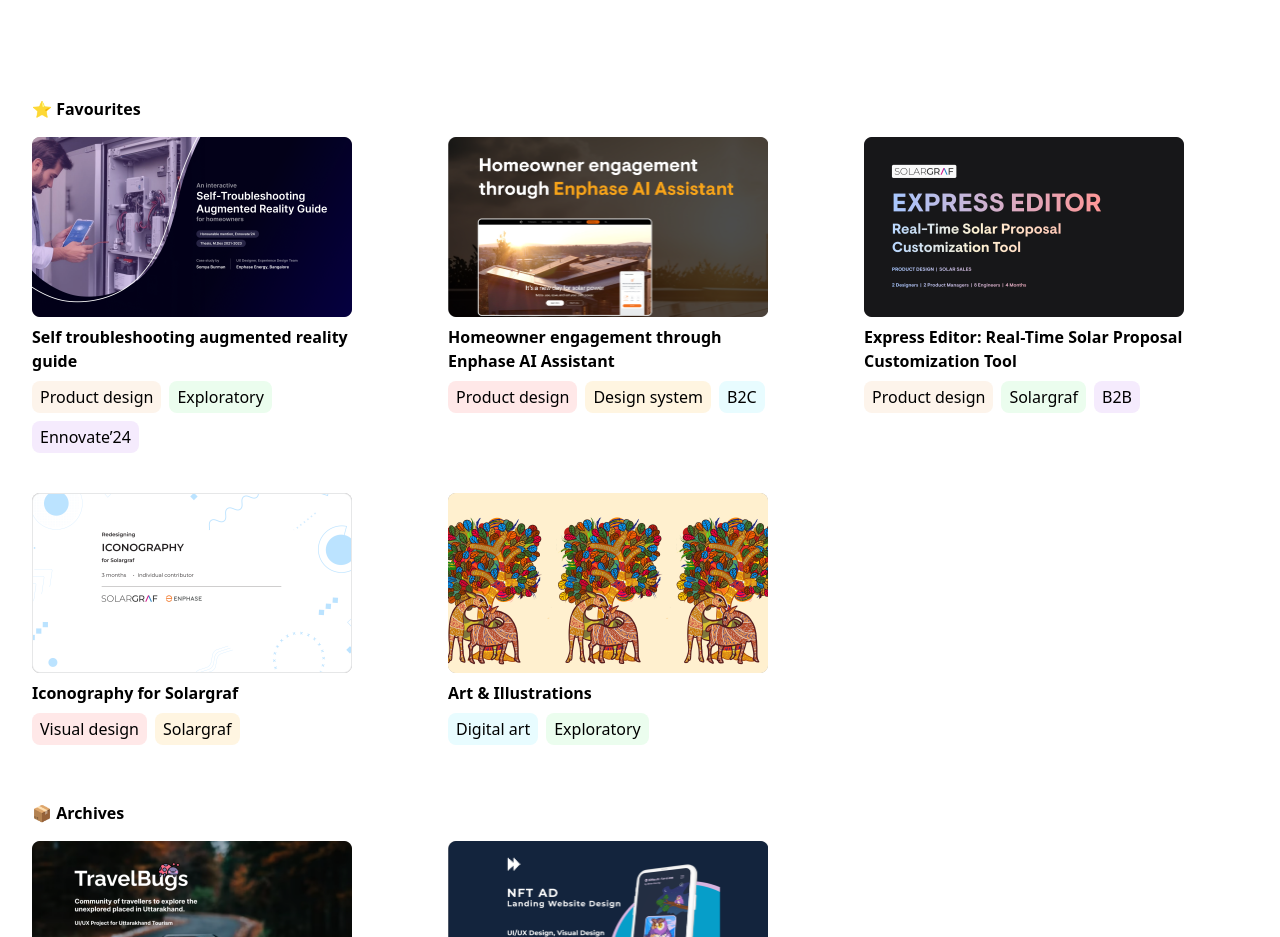
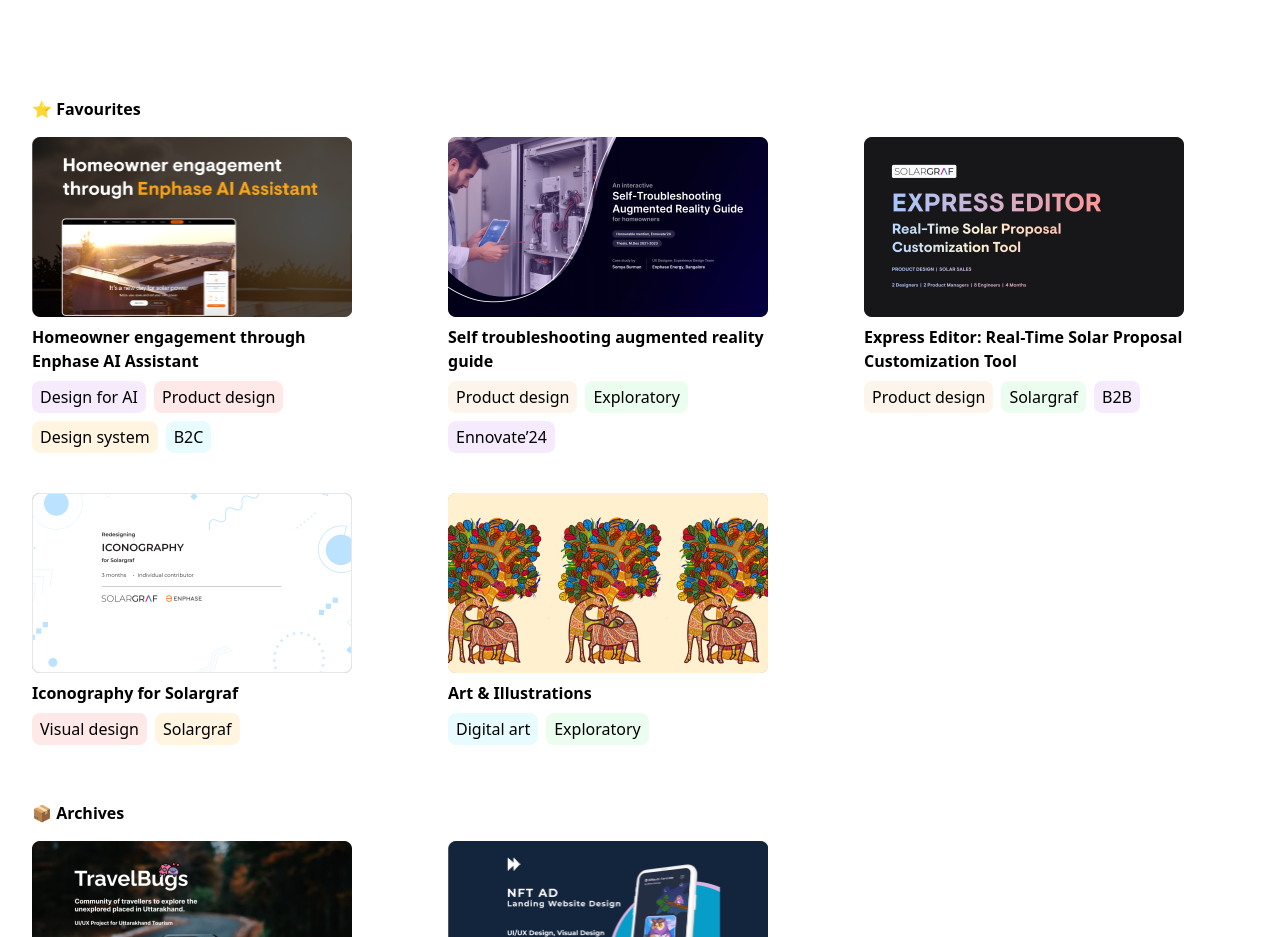
Before and after one commit to vaibhav12saxena/resume-website, a React (Vite) app in the folder Resume-project/: page / in a window 1280 px wide. Shown: the part 780-1717 px from the top of the page. Built offline with nearby package versions, Linux system fonts and the light colour scheme.

Commit message:
Feat: added tag and moved ai project to top

```diff
--- a/Resume-project/src/data/workData.js
+++ b/Resume-project/src/data/workData.js
@@ -2,6 +2,18 @@
   {
     section: "⭐ Favourites",
     items: [
+      {
+        title: "Homeowner engagement through Enphase AI Assistant",
+        image: "/assets/homeowner.png",
+        tags: [
+          { title: "Design for AI", color: "#F5EBFD" },
+          { title: "Product design", color: "#FFE8E8" },
+          { title: "Design system", color: "#FFF5E1" },
+          { title: "B2C", color: "#E8FCFF" },
+        ],
+        description: "Conversation design. Designed for Enphase.",
+        path: "https://drive.google.com/file/d/10c-seODo6eg8ntHqKadAvjAo_Phjck_-/view?usp=sharing",
+      },
       {
         title: "Self troubleshooting augmented reality guide",
         image: "/assets/self_trouble.png",
@@ -12,17 +24,6 @@
         ],
         description: "Designed for Enphase.",
         path: "https://drive.google.com/file/d/1Jge6R_9kx-JYyH4RDauZr01Igf-xfXbh/view?usp=sharing",
-      },
-      {
-        title: "Homeowner engagement through Enphase AI Assistant",
-        image: "/assets/homeowner.png",
-        tags: [
-          { title: "Product design", color: "#FFE8E8" },
-          { title: "Design system", color: "#FFF5E1" },
-          { title: "B2C", color: "#E8FCFF" },
-        ],
-        description: "Conversation design. Designed for Enphase.",
-        path: "https://drive.google.com/file/d/10c-seODo6eg8ntHqKadAvjAo_Phjck_-/view?usp=sharing",
       },
       {
         title: "Express Editor: Real-Time Solar Proposal Customization Tool",
```
